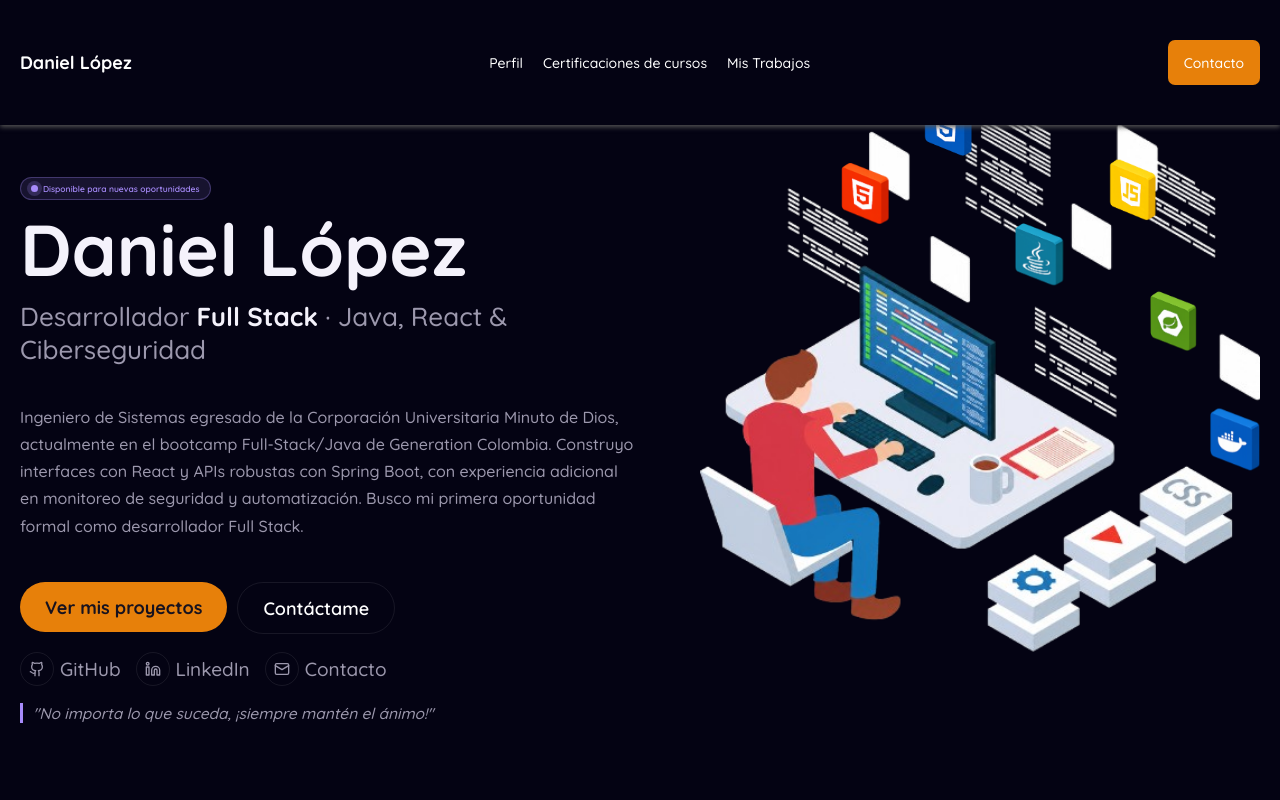
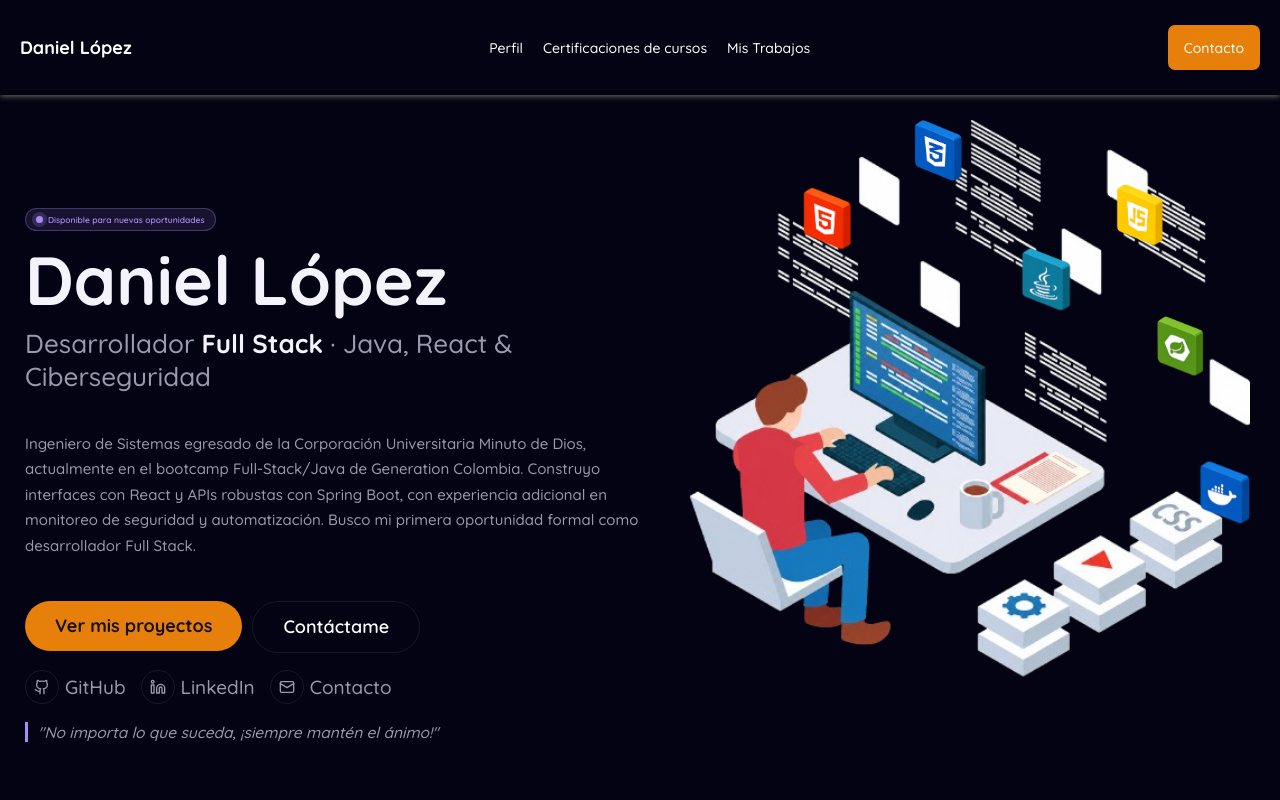
Before and after one commit to dast11lp/Portafolio, a website with bundled scripts: page index.html in a window 1280 px wide. Shown: the top 800 px of the page. Built offline with nearby package versions, Linux system fonts and the light colour scheme.

Commit message:
align items center header hero

```diff
--- a/sass/layout/_header.scss
+++ b/sass/layout/_header.scss
@@ -7,14 +7,14 @@
 
   display: grid;
   grid-template-columns: 1fr;
-  grid-template-rows: min-content 1fr 5rem;
+  grid-template-rows: min-content 1fr auto;
   grid-template-areas:
     "nav"
     "profile"
     "phrase";
 
   min-height: 100vh;
-  padding: 0 2rem;
+  padding: 0 clamp(1rem, 3vw, 2.5rem);
 
   justify-content: center;
 
@@ -39,19 +39,19 @@
       align-items: center;
 
       margin: 0 auto;
-      padding: 4rem 2rem;
+      padding: clamp(1.2rem, 3vw, 2.5rem) clamp(1rem, 3vw, 2rem);
       max-width: 1400px;
 
-      font-size: 1.2rem;
+      font-size: clamp(1rem, 1.2vw, 1.2rem);
 
       &__logo {
-        width: 5rem;
+        width: clamp(3.5rem, 5vw, 5rem);
       }
 
       &__list {
         display: flex;
         list-style: none;
-        margin: 0 2rem;
+        margin: 0 clamp(1rem, 2vw, 2rem);
 
         .link {
           transition: all 0.2s;
@@ -60,7 +60,7 @@
           a:visited {
             text-decoration: none;
             color: inherit;
-            font-size: 1.4rem;
+            font-size: clamp(1.2rem, 1.4vw, 1.4rem);
           }
         }
 
@@ -88,22 +88,23 @@
 
     display: flex;
     flex-direction: column;
-    gap: 3rem;
+    gap: clamp(2rem, 4vw, 3rem);
     color: v.$hero-text;
 
     @media (min-width: 900px) {
       flex-direction: row;
       align-items: center;
       justify-content: space-between;
-      gap: 2rem;
+      gap: clamp(2rem, 4vw, 4rem);
     }
 
     &__content {
-      padding-top: 150px;
+      padding-top: clamp(90px, 12vw, 150px);
       max-width: 620px;
+      width: 100%;
       display: flex;
       flex-direction: column;
-      gap: 1.25rem;
+      gap: clamp(1rem, 2vw, 1.25rem);
     }
 
     &__badge {
@@ -115,7 +116,7 @@
       border-radius: 999px;
       background: v.$hero-purple-soft;
       border: 1px solid rgba(167, 139, 250, 0.3);
-      font-size: 0.85rem;
+      font-size: clamp(0.75rem, 1vw, 0.85rem);
       font-weight: 600;
       color: v.$hero-purple;
 
@@ -130,7 +131,7 @@
 
     &__title {
       margin: 0;
-      font-size: clamp(2.5rem, 10vw, 7.2rem);
+      font-size: clamp(2.8rem, 6vw, 6.8rem);
       font-weight: 700;
       line-height: 1.05;
 
@@ -141,7 +142,7 @@
 
     &__role {
       margin: 0;
-      font-size: 2.6rem;
+      font-size: clamp(1.6rem, 2.5vw, 2.6rem);
       color: v.$hero-text-muted;
 
       strong {
@@ -151,7 +152,8 @@
     }
 
     &__text {
-      margin: 25px 0;
+      margin: clamp(15px, 2.5vw, 25px) 0;
+      font-size: clamp(1.2rem, 1.5vw, 1.5rem);
       line-height: 1.7;
       color: v.$hero-text-muted;
     }
@@ -159,14 +161,14 @@
     &__actions {
       display: flex;
       flex-wrap: wrap;
-      gap: 1rem;
+      gap: clamp(0.75rem, 1.5vw, 1rem);
       margin-top: 0.5rem;
     }
 
     &__socials {
       display: flex;
       flex-wrap: wrap;
-      gap: 1.5rem;
+      gap: clamp(1rem, 2vw, 1.5rem);
       margin-top: 0.5rem;
 
       &__item {
@@ -175,7 +177,7 @@
         gap: 0.6rem;
         color: v.$hero-text-muted;
         text-decoration: none;
-        font-size: 1.9rem;
+        font-size: clamp(1.3rem, 1.8vw, 1.9rem);
         font-weight: 500;
         transition: color 0.2s ease;
 
@@ -202,30 +204,33 @@
       border-left: 3px solid v.$hero-purple;
       font-style: italic;
       color: v.$hero-text-muted;
-      font-size: 1.55rem;
+      font-size: clamp(1.2rem, 1.6vw, 1.55rem);
     }
 
     &__illustration {
       position: relative;
-      width: 100%;
-      max-width: 560px;
+      width: clamp(260px, 45vw, 560px);
+      max-width: 100%;
+      margin: 0 auto;
 
       &__img {
         width: 100%;
+        max-width: 100%;
         height: auto;
         display: block;
         border-radius: 12px;
+        object-fit: contain;
       }
 
       .floating-chip {
-        width: 50px;
+        width: clamp(28px, 4.2vw, 50px);
+        height: auto;
         position: absolute;
         animation: hero-float 4s ease-in-out infinite;
-        // transform: rotateX(180deg);
 
         &--1 {
           top: 15%;
-          left: 25%;
+          left: 20%;
           animation-duration: 3.6s;
           animation-delay: -0.4s;
         }
@@ -237,24 +242,24 @@
         }
         &--3 {
           top: 12%;
-          right: 18%;
+          right: 15%;
           animation-duration: 3.8s;
           animation-delay: -3.1s;
         }
         &--4 {
           top: 25%;
-          right: 35%;
+          right: 32%;
           animation-duration: 4.4s;
           animation-delay: -0.9s;
         }
         &--5 {
           top: 35%;
-          right: 11%;
+          right: 8%;
           animation-duration: 3.9s;
           animation-delay: -2.6s;
         }
         &--6 {
-          bottom: 30%;
+          bottom: 25%;
           right: 0%;
           animation-duration: 4.2s;
           animation-delay: -1.3s;
@@ -303,8 +308,8 @@
 }
 
 .btn--hero {
-  padding: 25px;
-  font-size: 1.8rem;
+  padding: clamp(14px, 2vw, 25px) clamp(18px, 2.5vw, 30px);
+  font-size: clamp(1.3rem, 1.6vw, 1.8rem);
 }
 
 @keyframes hero-float {
```
Also changed, not shown: css/style.css, 1 other file.
